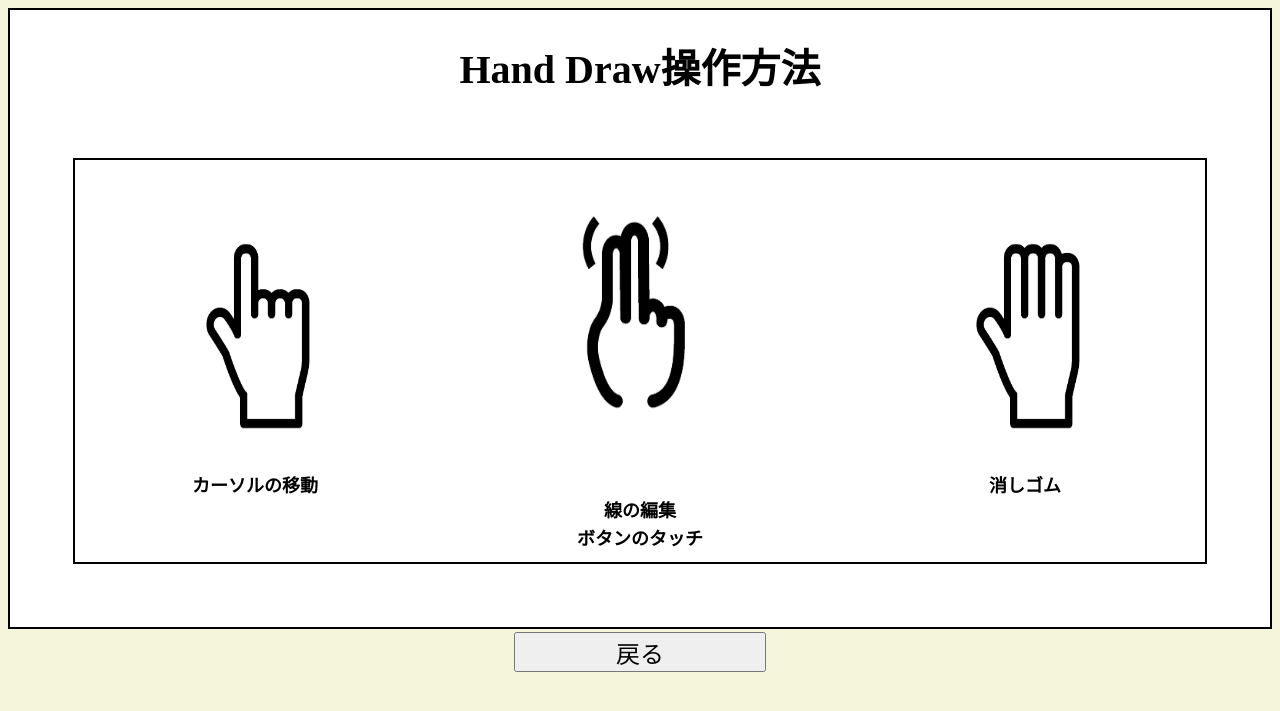
After one commit to i078ff/hand_draw, a Flask app: template app/templates/help.html in a window 1280 px wide. The commit adds this page. Shown: the top 711 px of the page. Run offline with Flask 2, Linux system fonts and the light colour scheme; the template is opened without the code that fills it, so the values that code supplies are empty.

Commit message:
Help部分 (#21)
* test

* PUSHしてみます

* 直しました

* 直しました

* 新規作成ページになります

* help部分になります

* fix ファイル名の修正と一部の画像ファイルの削除

Co-authored-by: yochimonji <54769623+yochimonji@users.noreply.github.com>
Co-authored-by: yochimonji <yochimonji@gmail.com>

```diff
--- a/app/static/style/help.css
+++ b/app/static/style/help.css
@@ -2,6 +2,7 @@
 html{
     background-color:beige;
 }
+
 body{
     font-family: "Avenir Next";
     background-color:white;
@@ -10,10 +11,10 @@ body{
     border: solid 2px black;
     position: relative;
 }
+
 h1{
     text-align: center;
     font-size:40px;
-
 }
 
 h2{
@@ -21,10 +22,9 @@ h2{
     height:auto;
     background-color:white;
     border:solid 2px black;
-    margin: 5% ;
-    ;
+    margin: 5%;
+}
 
-}
 .pic_frame{
         display:inline-block;
         text-align:center;
@@ -35,7 +35,10 @@ h2{
 
 .flex-con{
     display:flex;
-                    justify-content: space-between;}
+    justify-content: space-between;
+    flex-wrap: wrap;
+}
+
 input[type="submit"] {
     margin: 5px 40%;
     position: absolute;
--- /dev/null
+++ b/app/templates/help.html
@@ -0,0 +1,41 @@
+<!DOCTYPE html>
+<html>
+
+<head>
+    <meta charset="utf-8">
+    <title>hand_draw</title>
+    <link rel="stylesheet" href="../static/style/help.css">
+
+</head>
+
+<body>
+    <h1>Hand Draw操作方法</h1>
+    <h2>
+        <div class="flex-con">
+            <div class="pic_frame">
+                <div class="flex-1">
+                    <img src="../static/img/finger01.jpg" width="200px" ; height="250px" ;>
+                    <p>カーソルの移動</p>
+                </div>
+            </div>
+            <div class="pic_frame">
+                <div class="flex-2">
+                    <img src="../static/img/finger02.jpg" width="250px" ; height="300px" ;>
+                    <p> </p>
+                    <p>線の編集</p>
+                    <p>ボタンのタッチ</p>
+                </div>
+            </div>
+            <div class="pic_frame">
+                <div class="flex-3"></div>
+                <img src="../static/img/finger03.jpg" width="200px" ; height="250px" ;>
+                <p>消しゴム</p>
+            </div>
+        </div>
+    </h2>
+    <input type="submit" value="戻る" />
+    </div>
+    </div>
+</body>
+
+</html>
```
Also changed, not shown: app/templates/HELP.html (deleted, +0 -53 lines), app/static/img/finger01.jpg (added), app/static/img/finger02.jpg (added), app/static/img/finger03.jpg (added). Lines whose indentation alone changed are shown as unchanged.
